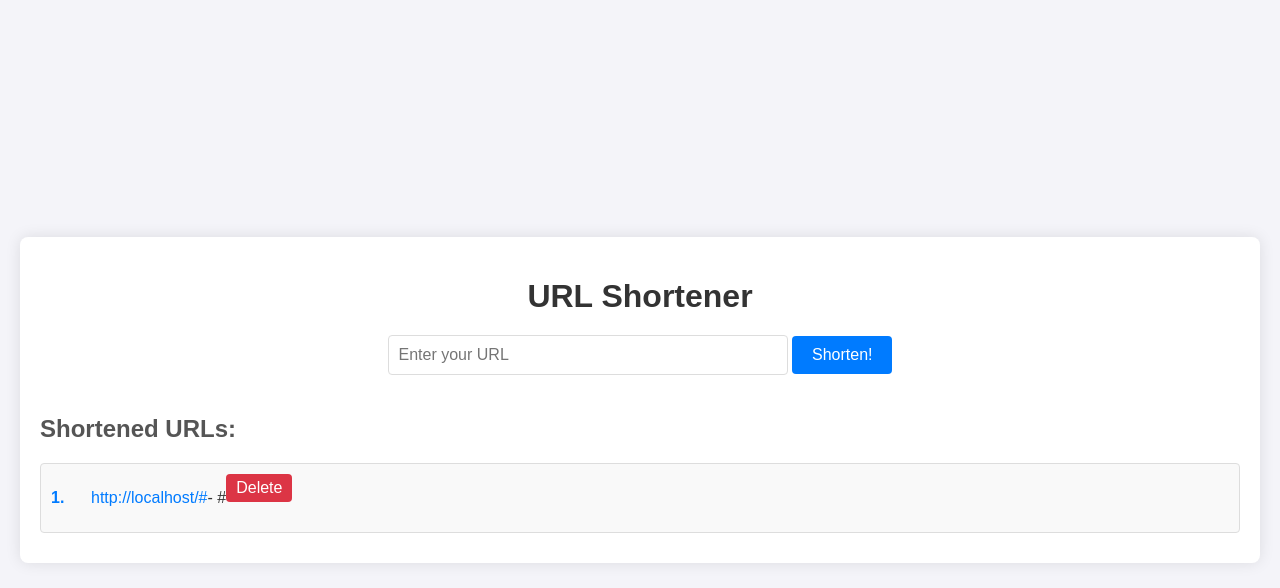
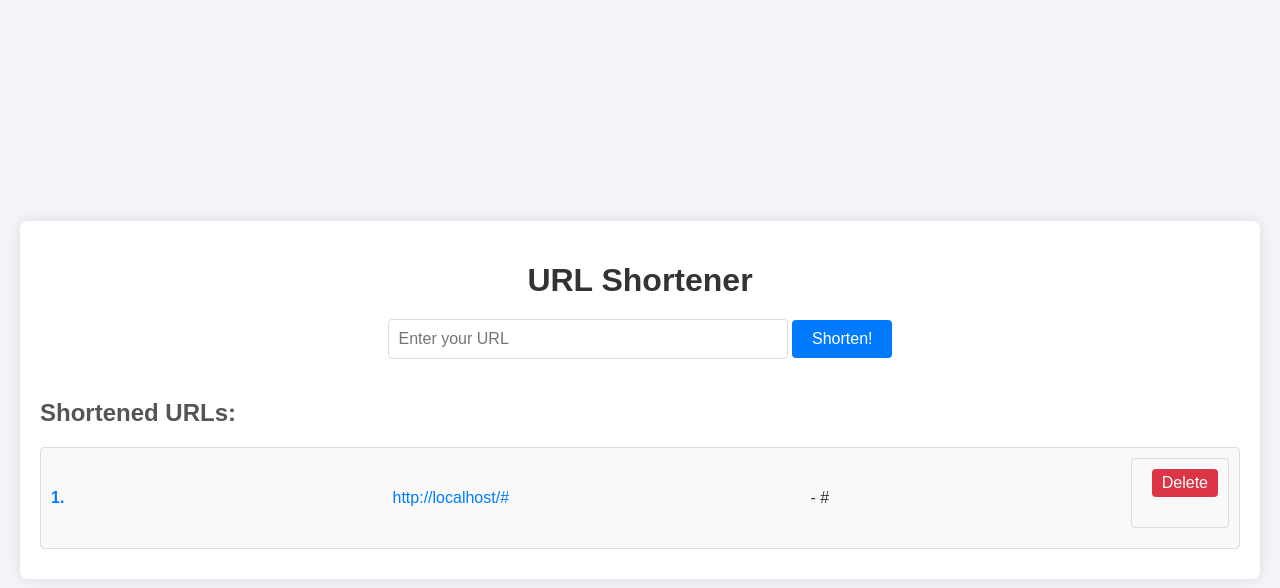
Before and after one commit to nasablackberry/Flask-URL-Shortener, a Flask app: template templates/index.html in a window 1280 px wide. Shown: the top 588 px of the page. Run offline with Flask 3, Linux system fonts and the light colour scheme; the template is opened without the code that fills it: most values are stand-ins (such as "Sample title", 1, 10 or a date in 2020).

Commit message:
UI changes added

```diff
--- a/templates/index.html
+++ b/templates/index.html
@@ -67,6 +67,7 @@
             margin-bottom: 10px;
             display: flex;
             align-items: center;
+            justify-content: space-between; /* Ensure space between URL and button */
             overflow-wrap: break-word; /* Break long words to fit in container */
         }
         .url-list .number {
@@ -90,11 +91,13 @@
             border-radius: 4px;
             padding: 5px 10px;
             cursor: pointer;
-            margin-left: auto;
-            margin-right: 10px;
+            margin-left: 10px;
         }
         .delete-button:hover {
             background-color: #c82333;
+        }
+        .delete-container {
+            text-align: center; /* Center the delete button */
         }
     </style>
 </head>
@@ -113,9 +116,11 @@
                     <div>
                         <span class="number">{{ loop.index }}.</span>
                         <a href="{{ url_for('redirect_url', short_url=short_url) }}">{{ request.url_root }}{{ short_url }}</a> - {{ data['url'] }}
-                        <form action="{{ url_for('delete_url', short_url=short_url) }}" method="post" style="display: inline;">
-                            <button type="submit" class="delete-button" onclick="return confirm('Are you sure you want to delete this URL?');">Delete</button>
-                        </form>
+                        <div class="delete-container">
+                            <form action="{{ url_for('delete_url', short_url=short_url) }}" method="post" style="display: inline;">
+                                <button type="submit" class="delete-button" onclick="return confirm('Are you sure you want to delete this URL?');">Delete</button>
+                            </form>
+                        </div>
                     </div>
                 {% endfor %}
             {% else %}
```
